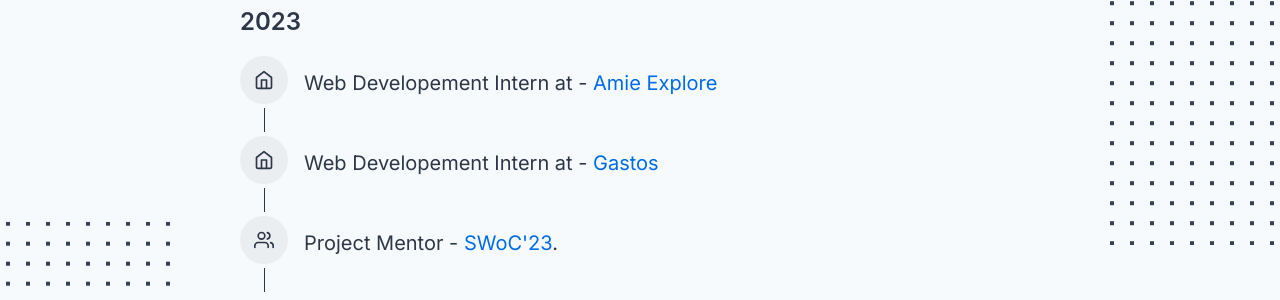
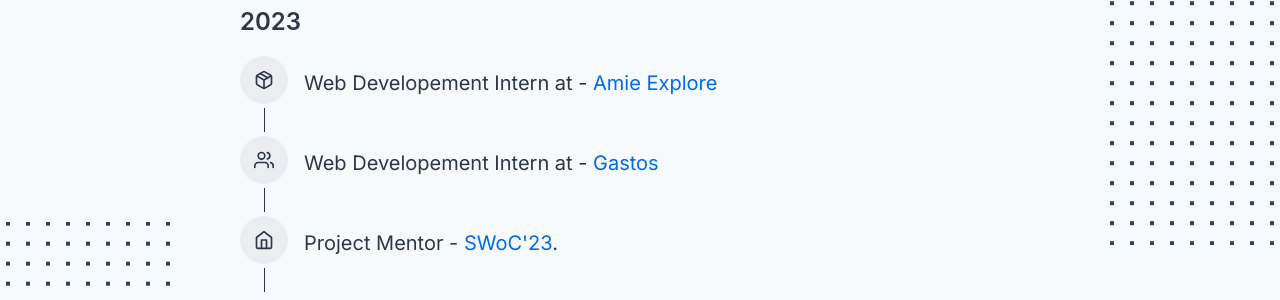
Before and after one commit to thisisamanmishra/myPortfolio, a Next.js app: page /achievements in a window 1280 px wide. Shown: the part 186-486 px from the top of the page. Built offline with nearby package versions, Linux system fonts and the light colour scheme; no server answers.

Commit message:
Update achievements.tsx

```diff
--- a/components/achievements/achievements.tsx
+++ b/components/achievements/achievements.tsx
@@ -65,7 +65,7 @@
             2023
           </Heading>
           <Box>
-            <TimelineItem icon={FiHome}>
+            <TimelineItem icon={FiPackage}>
               Web Developement Intern at - {' '}
               <ExternalLink
                 color={linkColor}
@@ -74,7 +74,7 @@
                 target="_blank"
               />
               </TimelineItem>
-            <TimelineItem icon={FiHome}>
+            <TimelineItem icon={FiUsers}>
               Web Developement Intern at - {' '}
               <ExternalLink
                 color={linkColor}
@@ -83,7 +83,7 @@
                 target="_blank"
               />
               </TimelineItem>
-          <TimelineItem icon={FiUsers}>
+          <TimelineItem icon={FiHome}>
               Project Mentor - {' '}
               <ExternalLink
                 color={linkColor}
```
